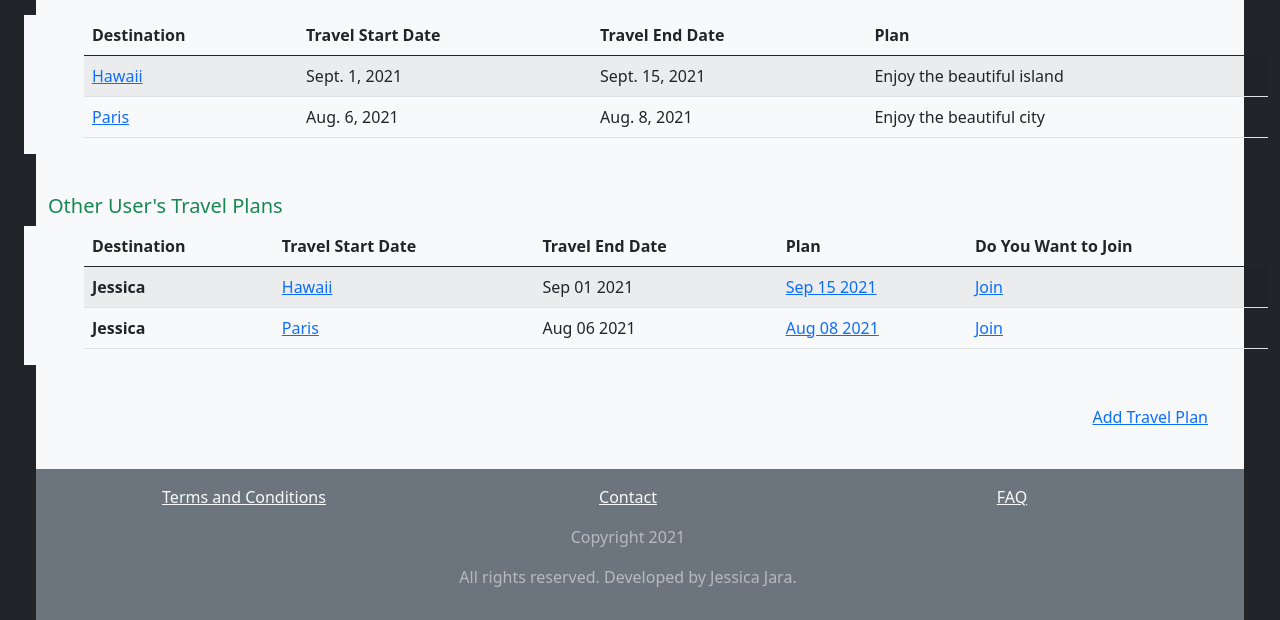
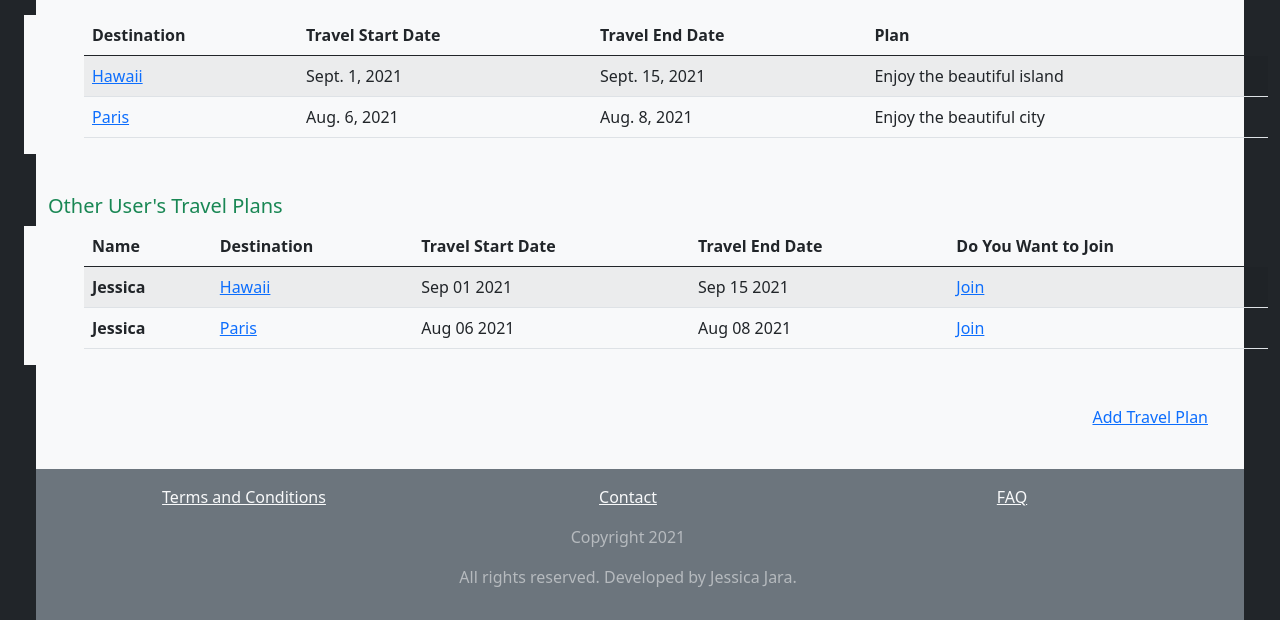
Before and after one commit to jesjar16/travels-python, a Django app: template tapp/templates/travels.html in a window 1280 px wide. Shown: the part 211-831 px from the top of the page. Run offline with Django 3.2, Linux system fonts and the light colour scheme; the template is opened without the code that fills it: values that come from a table or form of the project are taken from there, others are empty; data comes from the database, SQL or seed files in the repository; some libraries are stand-ins or nearby versions.

Commit message:
Table column for other user's travel plans is fixed

```diff
--- a/tapp/templates/travels.html
+++ b/tapp/templates/travels.html
@@ -44,10 +44,10 @@
             <table class="ms-5 table table-striped table-hover">
                 <thead>
                     <tr>
+                        <th scope="col">Name</th>
                         <th scope="col">Destination</th>
                         <th scope="col">Travel Start Date</th>
                         <th scope="col">Travel End Date</th>
-                        <th scope="col">Plan</th>
                         <th scope="col">Do You Want to Join</th>
                     </tr>
                 </thead>
@@ -57,7 +57,7 @@
                             <th scope="row">{{ trip.planned_by.name }}</th>
                             <td><a href="{% url 'my_destination' trip_id=trip.id %}">{{ trip.destination }}</a></th>
                             <td>{{ trip.travel_date_from|date:"M d Y" }}</td>
-                            <td><a href="#">{{ trip.travel_date_to|date:"M d Y" }}</a></th>
+                            <td>{{ trip.travel_date_to|date:"M d Y" }}</th>
                             <td><a href="{% url 'my_join' trip_id=trip.id %}">Join</a></th>
                         </tr>
                     {% endfor %}
```
